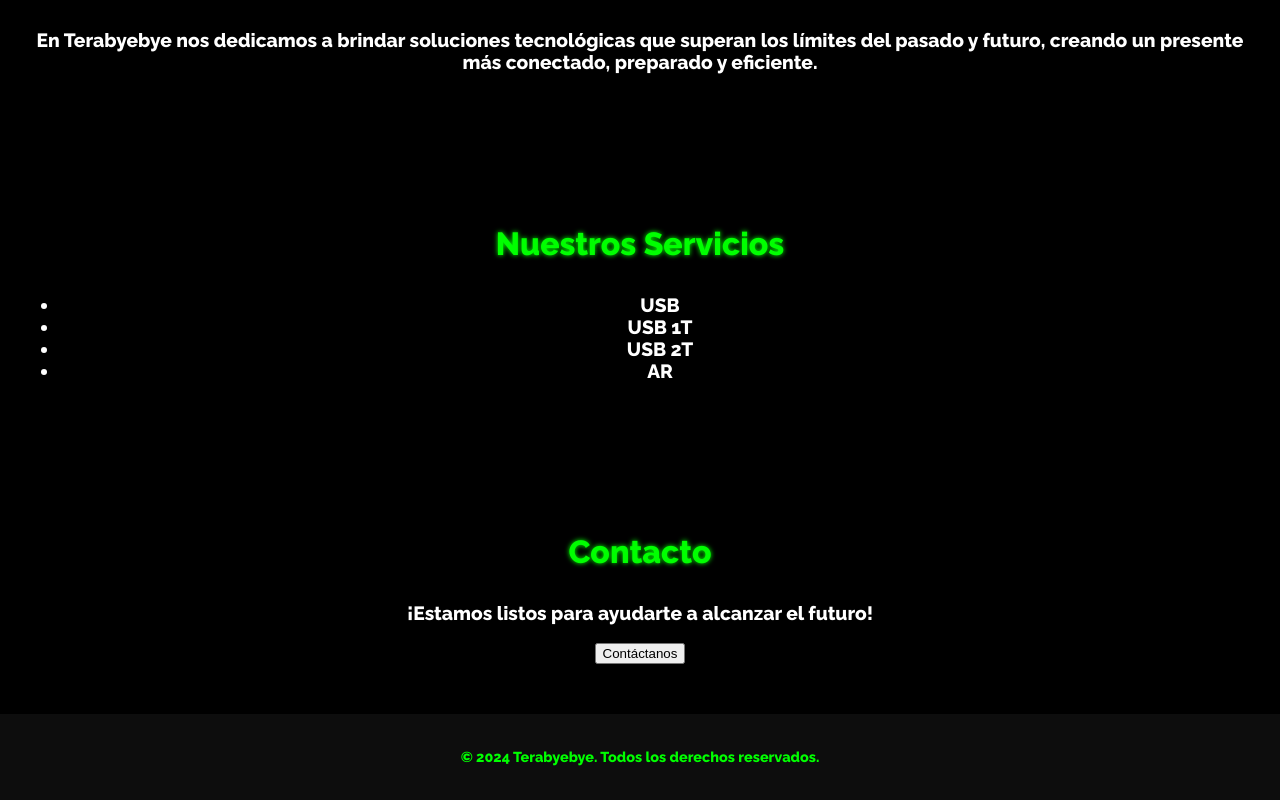
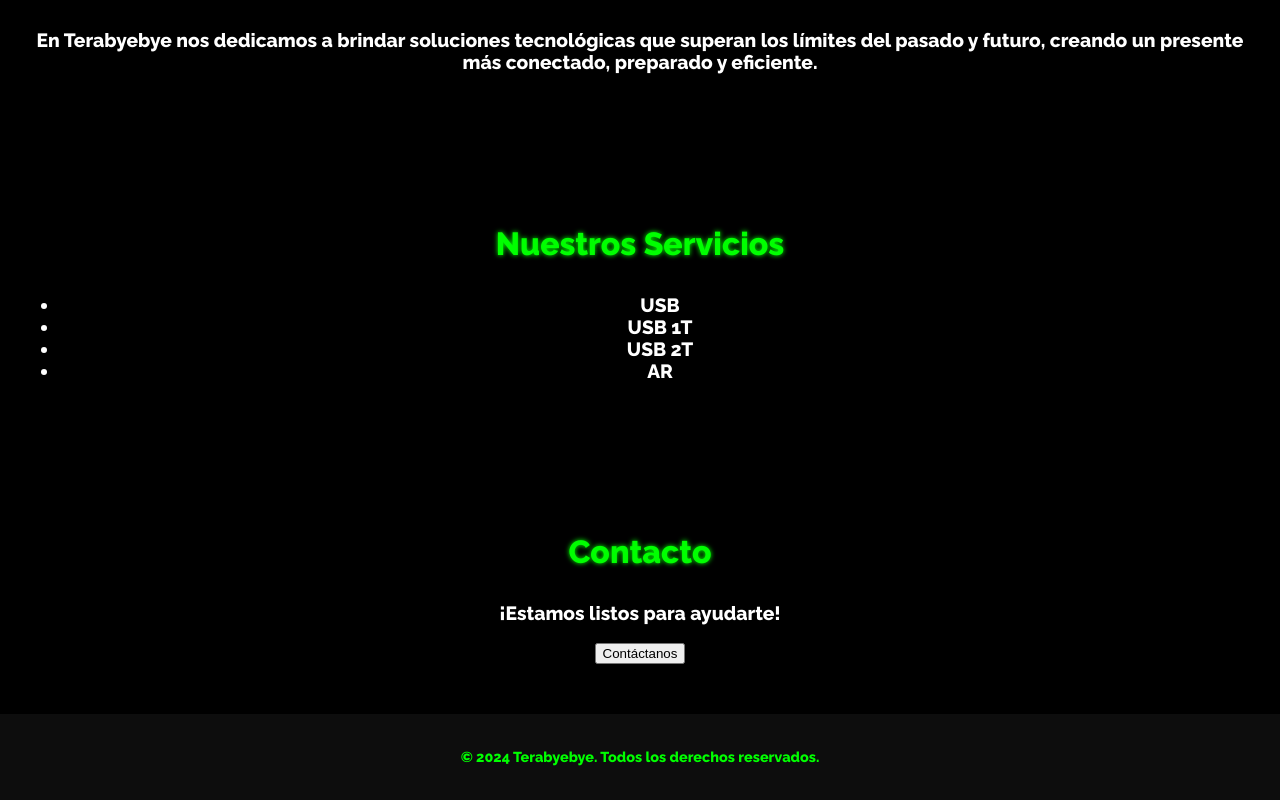
Before and after one commit to Danieltronix/terabyebye, a plain HTML site: page index.html in a window 1280 px wide. Shown: the part 687-1487 px from the top of the page. Drawn offline with Linux system fonts and the light colour scheme.

Commit message:
Update index.html

```diff
--- a/index.html
+++ b/index.html
@@ -45,7 +45,7 @@
 
     <section id="contact" class="content-section">
         <h3>Contacto</h3>
-        <p>¡Estamos listos para ayudarte a alcanzar el futuro!</p>
+        <p>¡Estamos listos para ayudarte!</p>
         <button onclick="alertaFuturista()">Contáctanos</button>
     </section>
 
```
